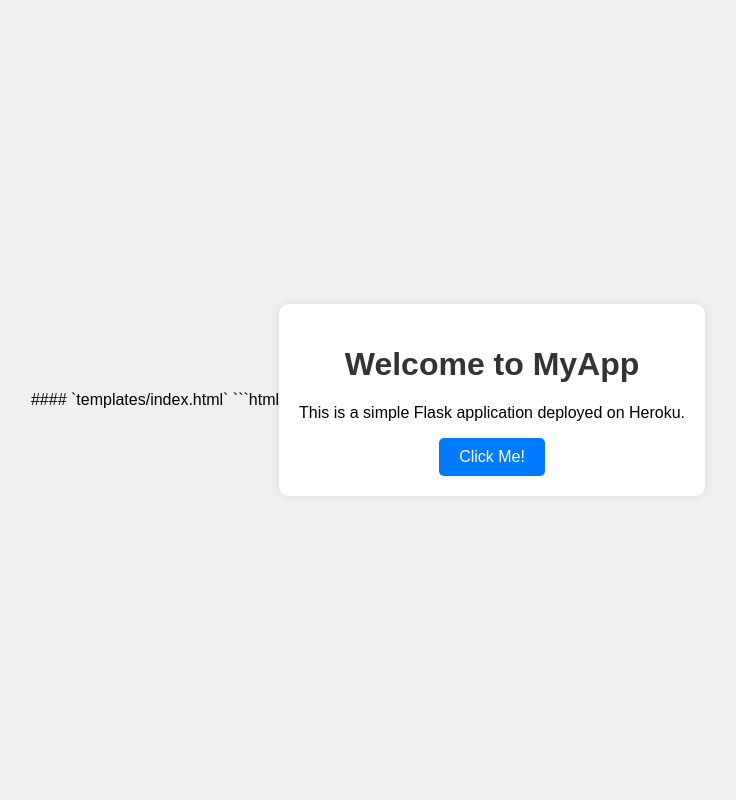
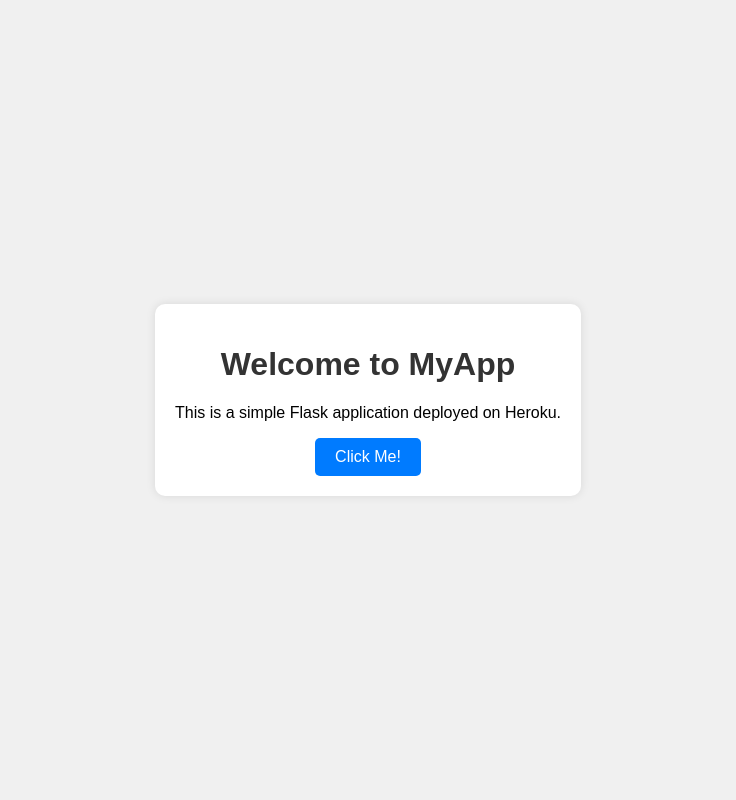
Before and after one commit to willt08/iRAG, a Flask app: page / in a window 1280 px wide. Shown: the whole page, without its empty margins (272-1008 px from the left). Run offline with Flask 3, Linux system fonts and the light colour scheme.

Commit message:
Update index.html

````diff
--- a/templates/index.html
+++ b/templates/index.html
@@ -1,6 +1,3 @@
-
-#### `templates/index.html`
-```html
 <!DOCTYPE html>
 <html lang="en">
 <head>
````
